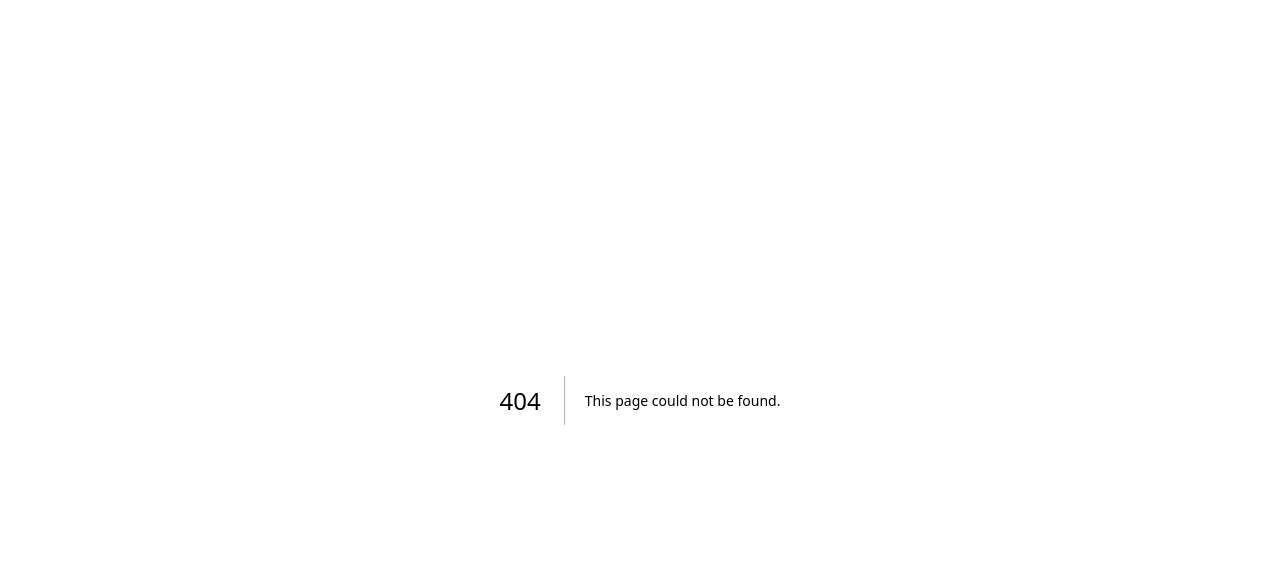
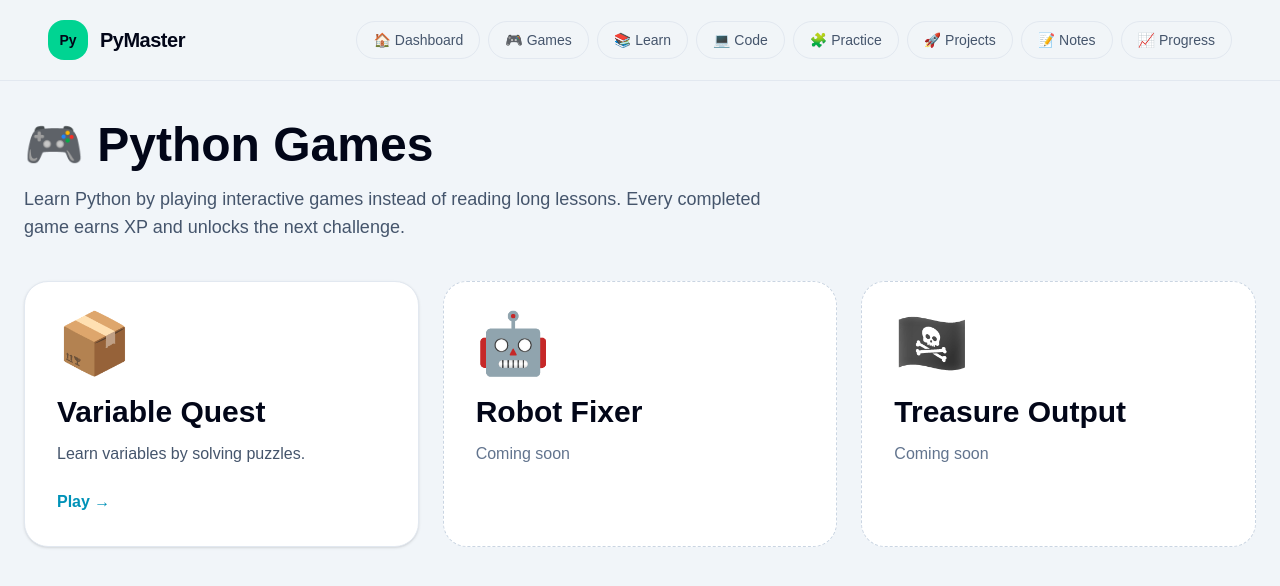
Before and after one commit to mhungry365/pymaster, a Next.js app: page /games in a window 1280 px wide. Before the commit this address had no page. Shown: the top 586 px of the page. Built offline with nearby package versions, Linux system fonts and the light colour scheme.

Commit message:
Add games navigation and games hub

```diff
--- /dev/null
+++ b/src/app/games/page.tsx
@@ -0,0 +1,68 @@
+import Link from "next/link";
+import { AppHeader } from "@/components/app-header";
+
+export default function GamesPage() {
+  return (
+    <main className="min-h-screen bg-slate-100 text-slate-950">
+      <AppHeader />
+
+      <div className="mx-auto max-w-7xl px-6 py-10">
+        <h1 className="text-5xl font-black">
+          🎮 Python Games
+        </h1>
+
+        <p className="mt-4 max-w-3xl text-lg text-slate-600">
+          Learn Python by playing interactive games instead of reading long lessons.
+          Every completed game earns XP and unlocks the next challenge.
+        </p>
+
+        <div className="mt-10 grid gap-6 md:grid-cols-2 xl:grid-cols-3">
+
+          <Link
+            href="/games/variables"
+            className="rounded-3xl border border-slate-200 bg-white p-8 shadow-sm transition hover:-translate-y-2 hover:shadow-xl"
+          >
+            <div className="text-6xl">📦</div>
+
+            <h2 className="mt-5 text-3xl font-black">
+              Variable Quest
+            </h2>
+
+            <p className="mt-3 text-slate-600">
+              Learn variables by solving puzzles.
+            </p>
+
+            <div className="mt-6 text-cyan-600 font-bold">
+              Play →
+            </div>
+          </Link>
+
+          <div className="rounded-3xl border border-dashed border-slate-300 bg-white p-8">
+            <div className="text-6xl">🤖</div>
+
+            <h2 className="mt-5 text-3xl font-black">
+              Robot Fixer
+            </h2>
+
+            <p className="mt-3 text-slate-500">
+              Coming soon
+            </p>
+          </div>
+
+          <div className="rounded-3xl border border-dashed border-slate-300 bg-white p-8">
+            <div className="text-6xl">🏴‍☠️</div>
+
+            <h2 className="mt-5 text-3xl font-black">
+              Treasure Output
+            </h2>
+
+            <p className="mt-3 text-slate-500">
+              Coming soon
+            </p>
+          </div>
+
+        </div>
+      </div>
+    </main>
+  );
+}
--- a/src/components/app-header.tsx
+++ b/src/components/app-header.tsx
@@ -1,13 +1,14 @@
 import Link from "next/link";
 
 const navLinks = [
-  { href: "/dashboard", label: "Dashboard" },
-  { href: "/curriculum", label: "Curriculum" },
-  { href: "/playground", label: "Playground" },
-  { href: "/practice", label: "Practice" },
-  { href: "/projects", label: "Projects" },
-  { href: "/notes", label: "Notes" },
-  { href: "/profile", label: "Profile" },
+  { href: "/dashboard", label: "🏠 Dashboard" },
+  { href: "/games", label: "🎮 Games" },
+  { href: "/curriculum", label: "📚 Learn" },
+  { href: "/playground", label: "💻 Code" },
+  { href: "/practice", label: "🧩 Practice" },
+  { href: "/projects", label: "🚀 Projects" },
+  { href: "/notes", label: "📝 Notes" },
+  { href: "/profile", label: "📈 Progress" },
 ];
 
 export function AppHeader() {
```
